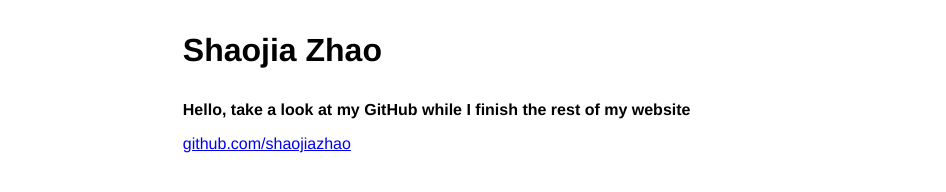
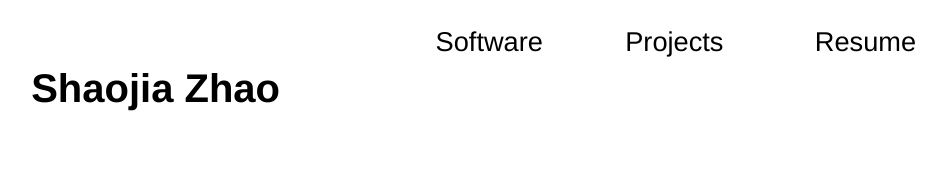
Before and after one commit to shaojiazhao/shaojiazhao.github.io, a plain HTML site: page index.html in a window 1280 px wide. Shown: the whole page, without its empty margins (78-1024 px from the left). Drawn offline with Linux system fonts and the light colour scheme.

Commit message:
Update index.html
Added framework for status bar

```diff
--- a/index.html
+++ b/index.html
@@ -6,8 +6,14 @@
         margin: auto;
         width: 60%;
         font-family:Helvetica Neue;
-    font-size:200%;
+        font-size:250%;
         font-weight: bold;
+    }
+
+    .TopButtons {
+        margin: auto;
+        font-family:Helvetica Neue;
+        font-size:170%;
     }
 
     .header1 {
@@ -25,12 +31,50 @@
         font-size:100%;
     }
 
+    .row {
+        vertical-align: middle;
+    }
+    .bigColumn {
+        float: left;
+        width: 40%;
+    }
+    .smallColumn {
+        float: left;
+        width: 15%;
+    }
+
+
 </style>
 
 
 <body>
 
+    &nbsp;
+
+    <div class="row">
+        <div class="bigColumn">
             <div class="center">
+                <p>Shaojia Zhao</p>
+            </div>
+        </div>
+        <div class="smallColumn">
+            <div class="TopButtons">
+                Software
+            </div>
+        </div>
+        <div class="smallColumn">
+            <div class="TopButtons">
+                Projects
+            </div>
+        </div>
+        <div class="smallColumn">
+            <div class="TopButtons">
+                Resume
+            </div>
+        </div>
+    </div>
+
+    <!-- <div class="center">
         <p>Shaojia Zhao</p>
     </div>
 
@@ -40,7 +84,7 @@
 
     <div class="githubLink">
     <a href="https://github.com/shaojiazhao">github.com/shaojiazhao</a>
-    </div>
+    </div> -->
 
 </body>
 </html>
```
Lines whose indentation alone changed are shown as unchanged.
